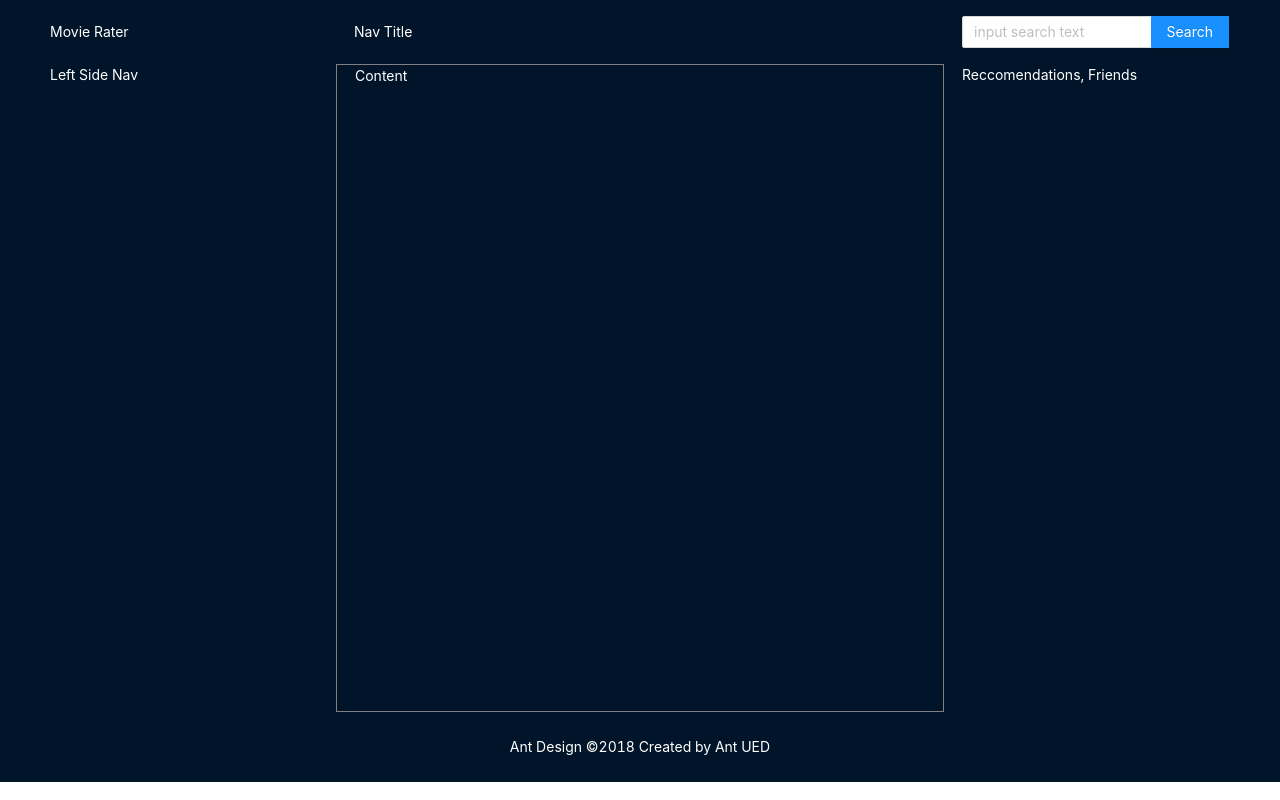
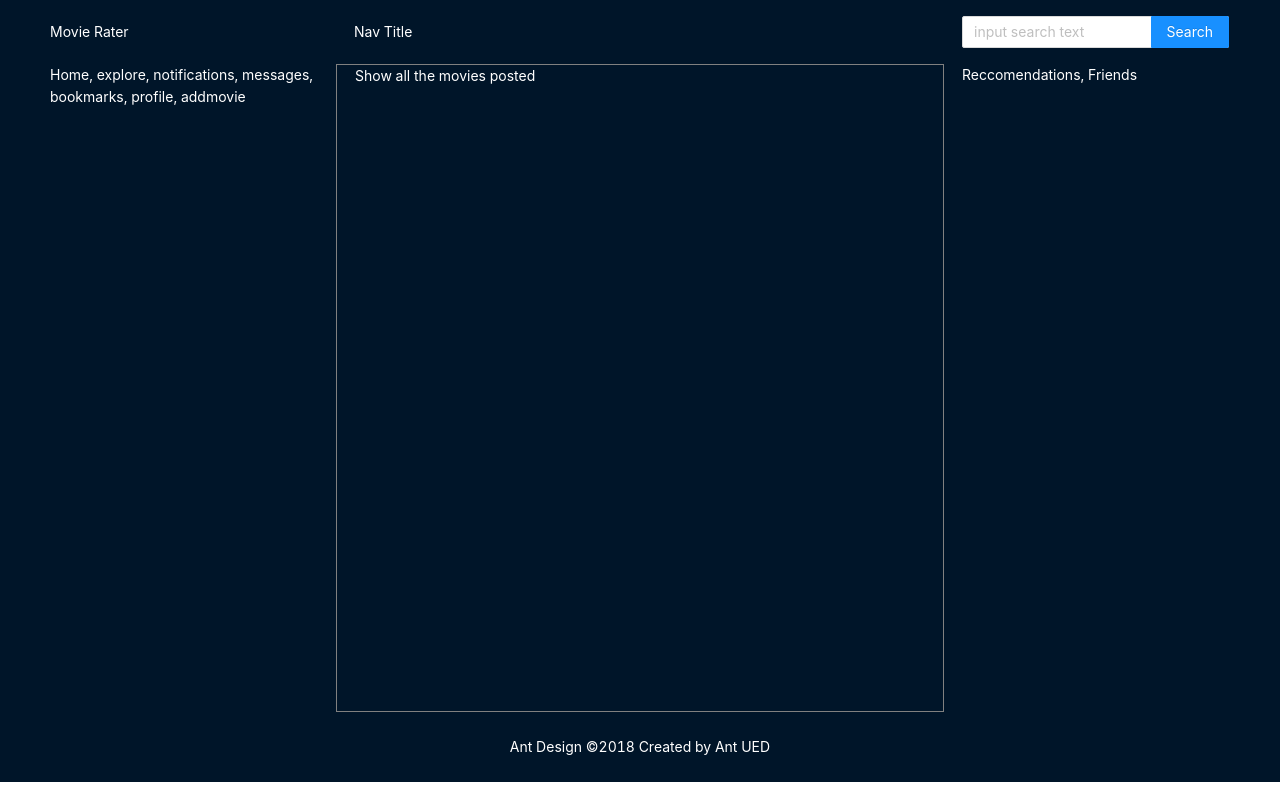
Before and after one commit to michikogo/meal-generator, a React (Create React App) app in the folder client/: page / in a window 1280 px wide. Built offline with nearby package versions, Linux system fonts and the light colour scheme.

Commit message:
change file names

```diff
--- a/client/src/App.js
+++ b/client/src/App.js
@@ -1,6 +1,6 @@
 import React from "react";
-import leftSideNav from "./Components/LeftSideNav/leftSideNav";
-import feed from "./Components/Feed/feed";
+import LeftSideNav from "./Components/LeftSideNav/LeftSideNav";
+import Feed from "./Components/Feed/Feed";
 import RightSideNav from "./Components/RightSideNav/RightSideNav";
 
 import { Layout, Row, Col, Input } from "antd";
@@ -43,7 +43,9 @@ const App = () => {
           }}
         >
           <Row gutter={[36, 36]}>
-            <Col md={6}>Left Side Nav</Col>
+            <Col md={6}>
+              <LeftSideNav />
+            </Col>
             <Col
               md={12}
               style={{
@@ -53,7 +55,7 @@ const App = () => {
                 borderColor: "grey",
               }}
             >
-              Content
+              <Feed />
             </Col>
             <Col md={6}>
               <RightSideNav />
--- a/client/src/Components/Feed/feed.js
+++ b/client/src/Components/Feed/feed.js
@@ -1,7 +1,7 @@
 import React from "react";
 
-const feed = () => {
+const Feed = () => {
   return <div>Show all the movies posted</div>;
 };
 
-export default feed;
+export default Feed;
--- a/client/src/Components/LeftSideNav/leftSideNav.js
+++ b/client/src/Components/LeftSideNav/leftSideNav.js
@@ -1,6 +1,6 @@
 import React from "react";
 
-const leftSideNav = () => {
+const LeftSideNav = () => {
   return (
     <div>
       Home, explore, notifications, messages, bookmarks, profile, addmovie
@@ -8,4 +8,4 @@ const leftSideNav = () => {
   );
 };
 
-export default leftSideNav;
+export default LeftSideNav;
```
Also changed, not shown: client/src/Components/AddMovie/addMovie.js (+5 -3 lines).
